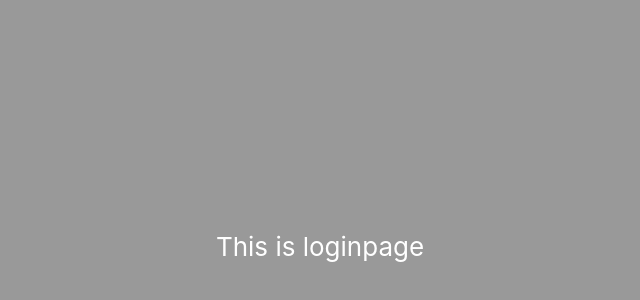
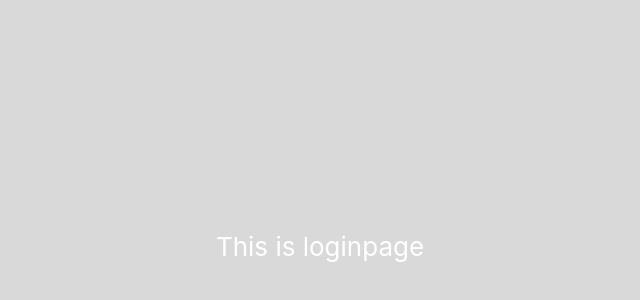
Before and after one commit to julx134/TMU-Eats, a React (Create React App) app in the folder tmu-eats/: page / in a window 1280 px wide. Shown: the part 154-454 px from the top of the page, without its empty margins (320-960 px from the left). Built offline with nearby package versions, Linux system fonts and the light colour scheme.

Commit message:
updated main background colour

```diff
--- a/tmu-eats/src/App.css
+++ b/tmu-eats/src/App.css
@@ -1,6 +1,6 @@
 .App {
   text-align: center;
-  background-color: #999999;
+  background-color: #D9D9D9;
 }
 
 .App-logo {
```
